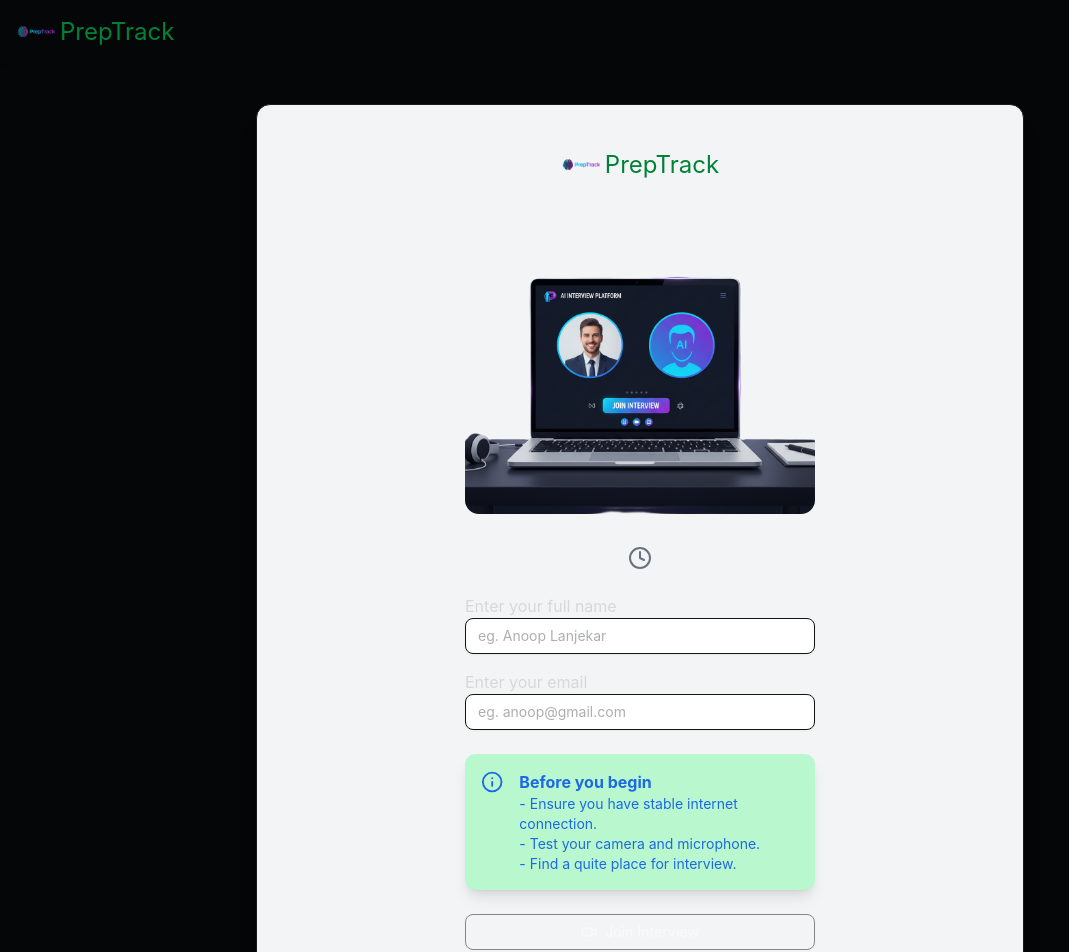
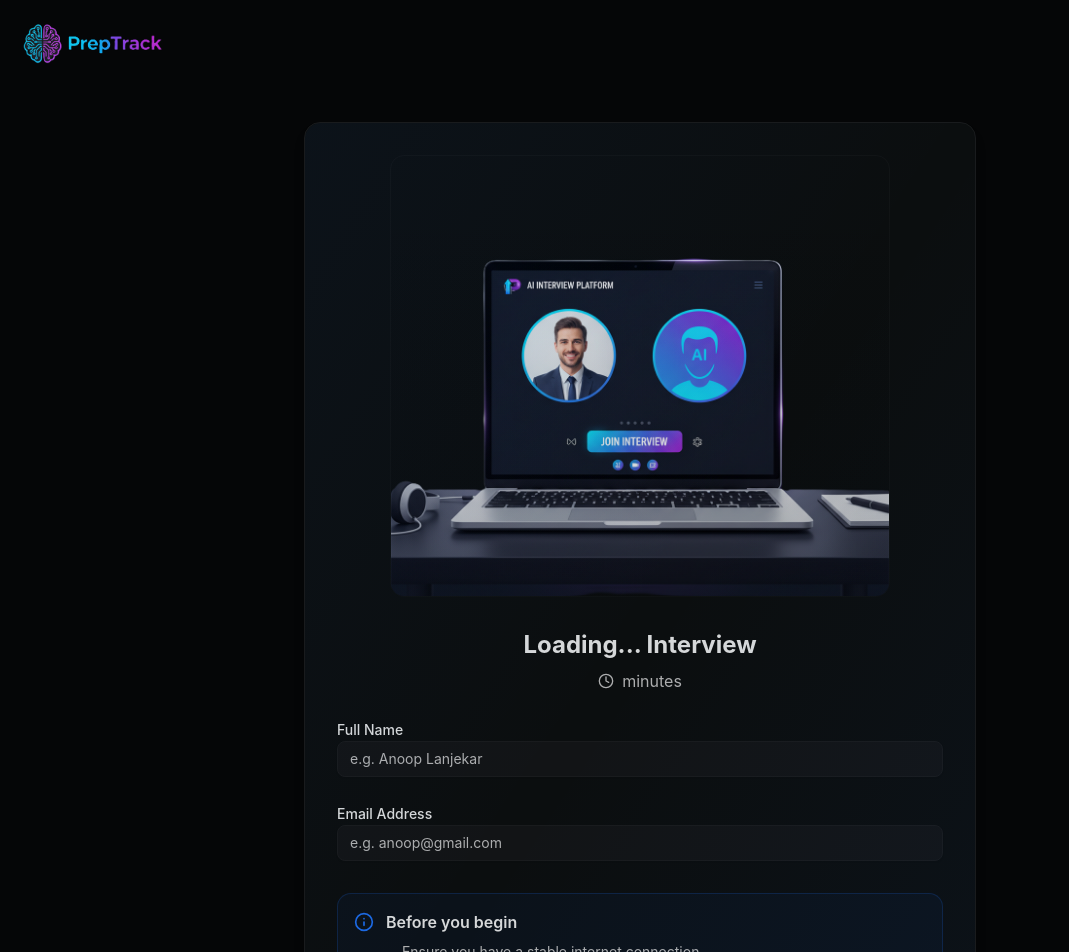
Before and after one commit to barveakshat/ai-Interview-platform, a Next.js app: page /interview/1 in a window 1280 px wide. Shown: the top 952 px of the page, without its empty margins (0-1069 px from the left). Built offline with nearby package versions, Linux system fonts and the light colour scheme; no server answers; the database is empty.

Commit message:
changed the join interview UI

```diff
--- a/app/interview/[interview_id]/page.jsx
+++ b/app/interview/[interview_id]/page.jsx
@@ -62,70 +62,108 @@ function Interview() {
   };
 
   return (
-    <div className="px-10 md:px-28 lg:px-48 xl:px-64 mt-10">
-      <div className="flex flex-col items-center justify-center border rounded-xl bg-gray-100 p-7 shadow-xl gap-2 md:px-28 lg:px-32 xl:px-52 mb-20">
-        <div className="flex flex-row items-center space-x-1 p-4">
-          <Image
-            src="/gurujiLogoSm.png"
-            alt="logo small"
-            width={40}
-            height={40}
-          />
-          <div className="text-2xl text-green-700">PrepTrack</div>
-        </div>
+    <div className="min-h-screen bg-background px-4 py-8 md:px-8 lg:px-16 xl:px-32">
+      <div className="mx-auto max-w-2xl">
+        <div className="relative overflow-hidden backdrop-blur-sm bg-card border border-border rounded-2xl p-8 shadow-lg">
+          {/* Interview Image */}
+          <div className="flex flex-col items-center space-y-6 mb-8">
+            <div className="relative">
               <Image
                 src="/joinInterview.png"
                 alt="joinInterview"
-          width={600}
+                width={500}
                 height={200}
-          className="rounded-xl"
+                className="rounded-xl border border-border/50"
               />
-        <h2 className="font-bold text-lg">{interviewData?.jobPosition}</h2>
-        <h2 className="flex gap-1.5 items-center text-gray-500 mt-4">
-          <Clock />
-          {interviewData?.duration}
-        </h2>
-        <div className="w-full mt-4">
-          <h2>Enter your full name</h2>
+              <div className="absolute inset-0 bg-gradient-to-t from-background/20 to-transparent rounded-xl" />
+            </div>
+          </div>
+
+          {/* Job Position */}
+          <div className="text-center mb-6">
+            <h1 className="text-2xl font-bold text-foreground mb-2">
+              {interviewData?.jobPosition || "Loading..."} Interview
+            </h1>
+            <div className="flex items-center justify-center gap-2 text-muted-foreground">
+              <Clock className="h-4 w-4" />
+              <span>{interviewData?.duration} minutes</span>
+            </div>
+          </div>
+
+          {/* Form Section */}
+          <div className="space-y-6">
+            <div className="space-y-2">
+              <label className="text-sm font-medium text-foreground">
+                Full Name
+              </label>
               <Input
-            placeholder="eg. Anoop Lanjekar"
-            className="bg-white"
+                placeholder="e.g. Anoop Lanjekar"
+                className="bg-input border-border text-foreground placeholder:text-muted-foreground focus:ring-2 focus:ring-primary/50 focus:border-primary transition-colors"
                 onChange={(event) => setUserName(event.target.value)}
-          />
-        </div>
-        <div className="w-full mt-2">
-          <h2>Enter your email</h2>
-          <Input
-            placeholder="eg. anoop@gmail.com"
-            className="bg-white"
-            onChange={(event) => setUserEmail(event.target.value)}
+                value={userName || ""}
               />
             </div>
 
-        <div className="p-4 flex gap-4 rounded-lg bg-green-200 mt-4 w-full shadow-lg">
-          <Info className="text-primary" />
-          <div>
-            <h2 className="font-bold text-primary">Before you begin</h2>
-            <ul>
-              <li className="text-primary text-sm">
-                - Ensure you have stable internet connection.
+            <div className="space-y-2">
+              <label className="text-sm font-medium text-foreground">
+                Email Address
+              </label>
+              <Input
+                type="email"
+                placeholder="e.g. anoop@gmail.com"
+                className="bg-input border-border text-foreground placeholder:text-muted-foreground focus:ring-2 focus:ring-primary/50 focus:border-primary transition-colors"
+                onChange={(event) => setUserEmail(event.target.value)}
+                value={userEmail || ""}
+              />
+            </div>
+          </div>
+
+          {/* Info Section */}
+          <div className="mt-8 p-4 bg-primary/5 border border-primary/20 rounded-xl">
+            <div className="flex gap-3">
+              <Info className="h-5 w-5 text-primary mt-0.5 flex-shrink-0" />
+              <div className="space-y-2">
+                <h3 className="font-semibold text-foreground">Before you begin</h3>
+                <ul className="space-y-1 text-sm text-muted-foreground">
+                  <li className="flex items-start gap-2">
+                    <span className="text-primary mt-1">•</span>
+                    <span>Ensure you have a stable internet connection</span>
                   </li>
-              <li className="text-primary text-sm">
-                - Test your camera and microphone.
+                  <li className="flex items-start gap-2">
+                    <span className="text-primary mt-1">•</span>
+                    <span>Test your camera and microphone beforehand</span>
                   </li>
-              <li className="text-primary text-sm">
-                - Find a quite place for interview.
+                  <li className="flex items-start gap-2">
+                    <span className="text-primary mt-1">•</span>
+                    <span>Find a quiet, well-lit space for the interview</span>
                   </li>
                 </ul>
               </div>
             </div>
+          </div>
+
+          {/* Join Button */}
           <Button
-          className="w-full mt-4 "
-          disabled={loading || !userName}
-          onClick={() => onJoinInterview()}>
-          <VideoIcon /> {loading && <Loader2Icon />}
+            className="w-full mt-8 h-12 bg-primary hover:bg-primary/90 text-primary-foreground font-medium transition-all duration-200 hover:shadow-lg disabled:opacity-50 disabled:cursor-not-allowed"
+            disabled={loading || !userName?.trim() || !userEmail?.trim()}
+            onClick={() => onJoinInterview()}
+          >
+            {loading ? (
+              <>
+                <Loader2Icon className="h-4 w-4 mr-2 animate-spin" />
+                Joining Interview...
+              </>
+            ) : (
+              <>
+                <VideoIcon className="h-4 w-4 mr-2" />
                 Join Interview
+              </>
+            )}
           </Button>
+
+          {/* Gradient Overlay */}
+          <div className="absolute inset-0 bg-gradient-to-br from-primary/5 via-transparent to-accent/5 pointer-events-none rounded-2xl" />
+        </div>
       </div>
     </div>
   );
--- a/app/interview/_components/InterviewHeader.jsx
+++ b/app/interview/_components/InterviewHeader.jsx
@@ -5,8 +5,7 @@ import Image from "next/image";
 function InterviewHeader() {
   return (
     <div className="flex flex-row items-center space-x-1 p-4 shadow-sm">
-  <Image src="/gurujiLogoSm.png" alt="PrepTrack logo" width={40} height={40} />
-  <div className="text-2xl text-green-700">PrepTrack</div>
+      <Image src="/gurujiLogoSm.png" alt="PrepTrack logo" width={150} height={150} />
     </div>
   );
 }
```
Lines whose indentation alone changed are shown as unchanged.
